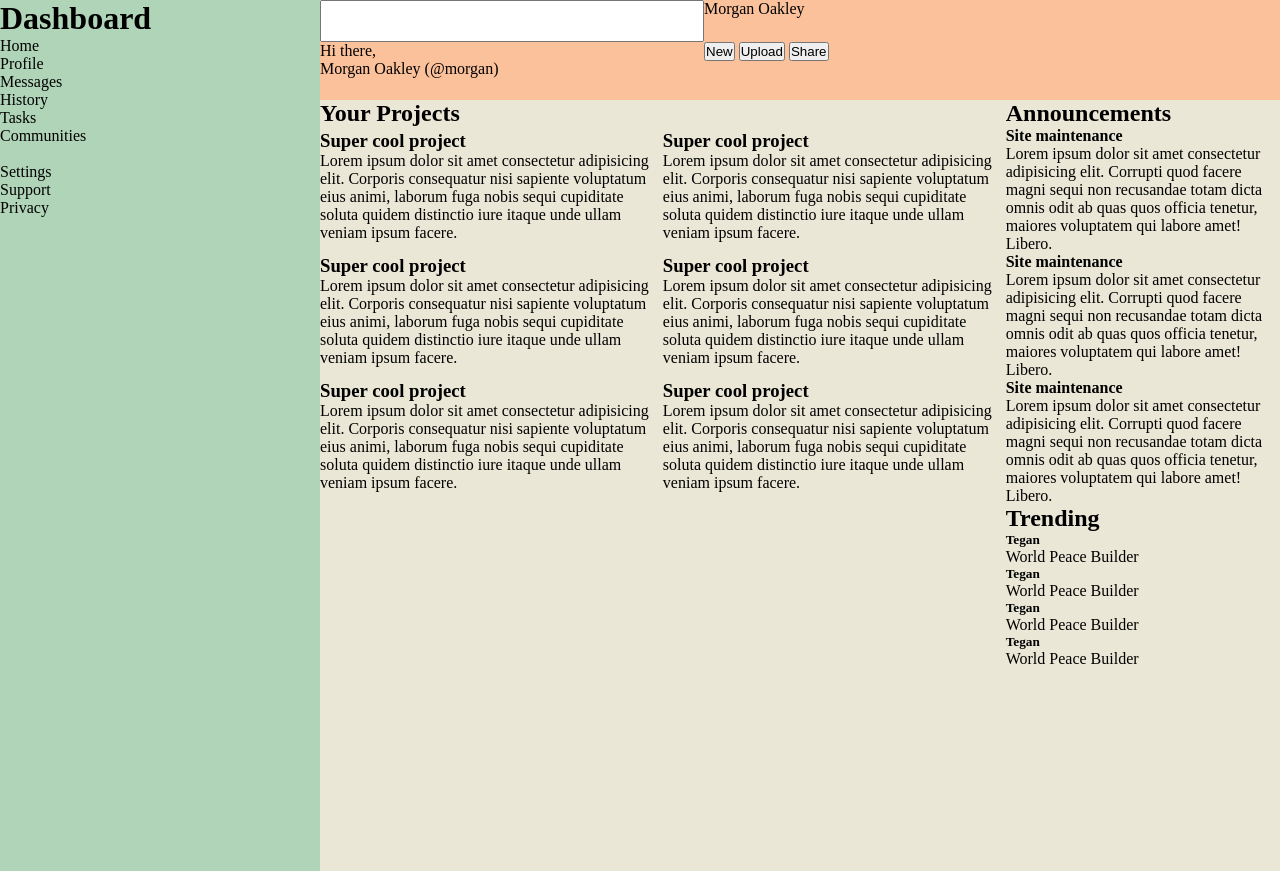
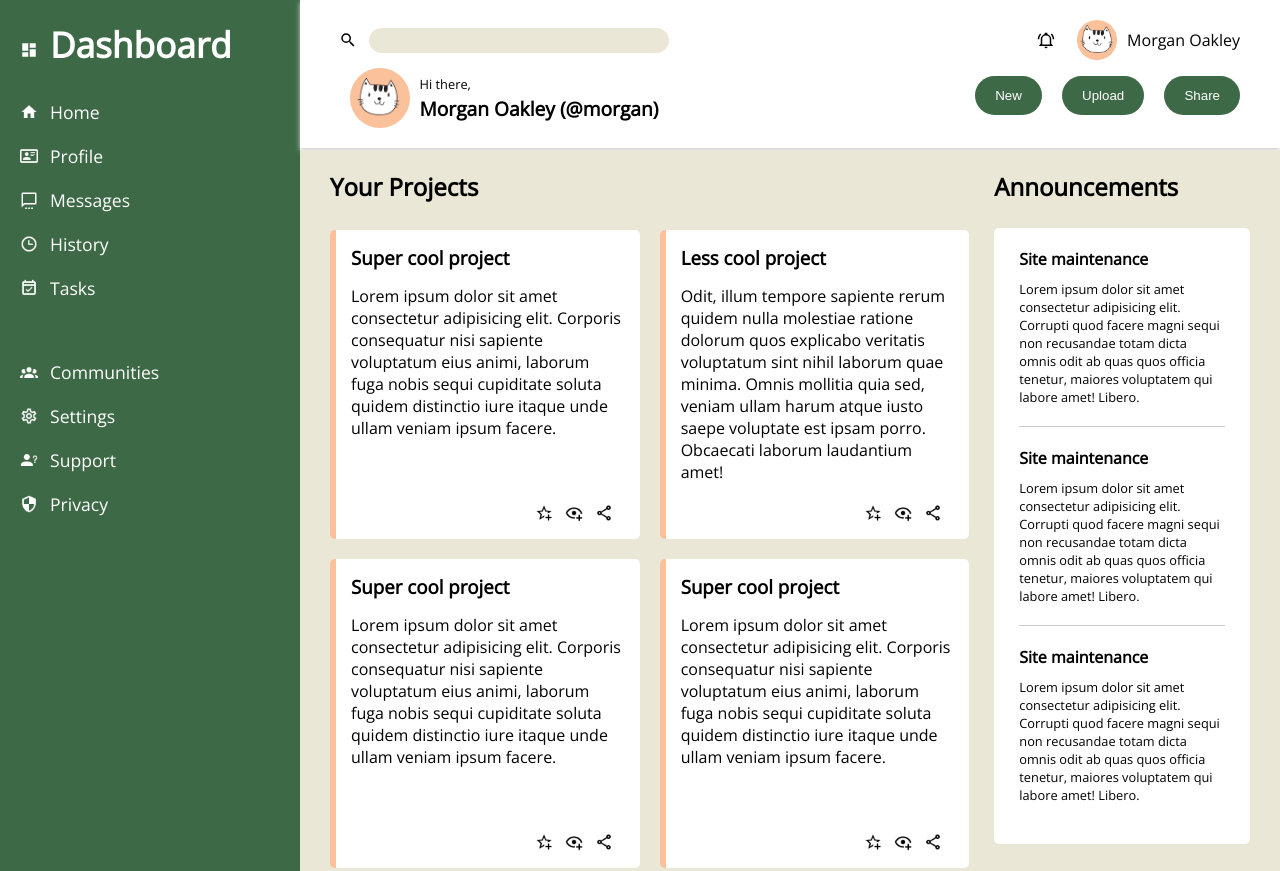
Before and after one commit to confett0/odin-dashboard, a plain HTML site: page index.html in a window 1280 px wide. Shown: the top 871 px of the page. Drawn offline with nearby package versions, Linux system fonts and the light colour scheme.

Commit message:
Add styling

```diff
--- a/index.html
+++ b/index.html
@@ -7,29 +7,36 @@
     <meta name="viewport" content="width=device-width, initial-scale=1.0">
     <title>Odin Dashboard</title>
     <link rel="stylesheet" href="style.css">
+    <link rel="preconnect" href="https://fonts.googleapis.com"><link rel="preconnect" href="https://fonts.gstatic.com" crossorigin><link href="https://fonts.googleapis.com/css2?family=Open+Sans&display=swap" rel="stylesheet">
 </head>
 
 <body>
     <div class="sidebar">
-        <h1>Dashboard</h1>
         <ul>
-            <li>Home</li>
-            <li>Profile</li>
-            <li>Messages</li>
-            <li>History</li>
-            <li>Tasks</li>
-            <li>Communities</li>
-            <li></li>
-            <li>Settings</li>
-            <li>Support</li>
-            <li>Privacy</li>
+            <li><img src="./icons/view-dashboard.png" class="icon"><h1>Dashboard</h1></li>
+            <li><img src="./icons/home.png" class="icon"><p>Home</p></li>
+            <li><img src="./icons/card-account-details-outline.png" class="icon"><p></p>Profile</p></li>
+            <li><img src="./icons/message-settings-outline.png" class="icon"><p></p>Messages</p></li>
+            <li><img src="./icons/clock-time-three-outline.png" class="icon"><p></p>History</p></li>
+            <li><img src="./icons/calendar-check-outline.png" class="icon"><p></p>Tasks</p></li>
+            <li><img src="./icons/account-group.png" class="icon"><p></p>Communities</p></li>
+            <li><img src="./icons/cog-outline.png" class="icon"><p></p>Settings</p></li>
+            <li><img src="./icons/account-question.png" class="icon"><p></p>Support</p></li>
+            <li><img src="./icons/security.png" class="icon"><p></p>Privacy</p></li>
         </ul>
 
     </div>
     <div class="header">
-        <input type="search" name="" id="">
-        <div class="user-info">Morgan Oakley</div>
-        <div class="welcome-msg">Hi there,<br>Morgan Oakley (@morgan)</div>
+        <div class="search"><img src="./icons/magnify.svg" alt="" class="icon"><input type="search" name="" id=""></div>
+        <div class="user-info">
+            <img src="./icons/bell-ring-outline.svg" class="icon">
+            <div class="profile-pic"><img src="./icons/cat.png" width="35px"></div>
+            <p>Morgan Oakley</p>
+        </div>
+        <div class="welcome-msg">
+            <div class="profile-pic"><img src="./icons/cat.png" width="45px"></div>
+            <p><span class="small">Hi there,</span><br>Morgan Oakley (@morgan)</p>
+        </div>
         <div class="buttons">
             <button type="button">New</button>
             <button type="button">Upload</button>
@@ -44,40 +51,59 @@
                 <p>Lorem ipsum dolor sit amet consectetur adipisicing elit. Corporis consequatur nisi sapiente
                     voluptatum eius animi, laborum fuga nobis sequi cupiditate soluta quidem distinctio iure itaque unde
                     ullam veniam ipsum facere.</p>
+                    <div class="card-tools">
+                        <img src="./icons/star-plus-outline.png" class="icon"><img src="./icons/eye-plus-outline.png" class="icon"><img src="./icons/share-variant-outline.png" class="icon">
+                    </div>
+            </div>
+            <div class="project-card">
+                <h3>Less cool project</h3>
+                <p>Odit, illum tempore sapiente rerum quidem nulla molestiae ratione dolorum quos explicabo veritatis voluptatum sint nihil laborum quae minima.
+                Omnis mollitia quia sed, veniam ullam harum atque iusto saepe voluptate est ipsam porro. Obcaecati laborum laudantium amet!</p>
+                    <div class="card-tools">
+                        <img src="./icons/star-plus-outline.png" class="icon"><img src="./icons/eye-plus-outline.png" class="icon"><img src="./icons/share-variant-outline.png" class="icon">
+                    </div>
             </div>
             <div class="project-card">
                 <h3>Super cool project</h3>
                 <p>Lorem ipsum dolor sit amet consectetur adipisicing elit. Corporis consequatur nisi sapiente
                     voluptatum eius animi, laborum fuga nobis sequi cupiditate soluta quidem distinctio iure itaque unde
                     ullam veniam ipsum facere.</p>
+                    <div class="card-tools">
+                        <img src="./icons/star-plus-outline.png" class="icon"><img src="./icons/eye-plus-outline.png" class="icon"><img src="./icons/share-variant-outline.png" class="icon">
+                    </div>
             </div>
             <div class="project-card">
                 <h3>Super cool project</h3>
                 <p>Lorem ipsum dolor sit amet consectetur adipisicing elit. Corporis consequatur nisi sapiente
                     voluptatum eius animi, laborum fuga nobis sequi cupiditate soluta quidem distinctio iure itaque unde
                     ullam veniam ipsum facere.</p>
+                    <div class="card-tools">
+                        <img src="./icons/star-plus-outline.png" class="icon"><img src="./icons/eye-plus-outline.png" class="icon"><img src="./icons/share-variant-outline.png" class="icon">
+                    </div>
             </div>
             <div class="project-card">
                 <h3>Super cool project</h3>
                 <p>Lorem ipsum dolor sit amet consectetur adipisicing elit. Corporis consequatur nisi sapiente
                     voluptatum eius animi, laborum fuga nobis sequi cupiditate soluta quidem distinctio iure itaque unde
                     ullam veniam ipsum facere.</p>
+                    <div class="card-tools">
+                        <img src="./icons/star-plus-outline.png" class="icon"><img src="./icons/eye-plus-outline.png" class="icon"><img src="./icons/share-variant-outline.png" class="icon">
+                    </div>
             </div>
             <div class="project-card">
                 <h3>Super cool project</h3>
                 <p>Lorem ipsum dolor sit amet consectetur adipisicing elit. Corporis consequatur nisi sapiente
                     voluptatum eius animi, laborum fuga nobis sequi cupiditate soluta quidem distinctio iure itaque unde
                     ullam veniam ipsum facere.</p>
-            </div>
-            <div class="project-card">
-                <h3>Super cool project</h3>
-                <p>Lorem ipsum dolor sit amet consectetur adipisicing elit. Corporis consequatur nisi sapiente
-                    voluptatum eius animi, laborum fuga nobis sequi cupiditate soluta quidem distinctio iure itaque unde
-                    ullam veniam ipsum facere.</p>
+                    <div class="card-tools">
+                        <img src="./icons/star-plus-outline.png" class="icon"><img src="./icons/eye-plus-outline.png" class="icon"><img src="./icons/share-variant-outline.png" class="icon">
                     </div>
             </div>
+        </div>
+        <div class="secondary-sidebar">
             <div class="announcements">
                 <h2>Announcements</h2>
+                <div class="news-wrap">
                     <div class="news-card">
                         <h4>Site maintenance</h4>
                         <p>Lorem ipsum dolor sit amet consectetur adipisicing elit. Corrupti quod facere magni sequi non
@@ -97,8 +123,10 @@
                             Libero.</p>
                     </div>
                 </div>
+            </div>
             <div class="trending">
                 <h2>Trending</h2>
+                <div class="trending-wrap">
                     <div class="trending-card">
                         <h5>Tegan</h5>
                         <p>World Peace Builder</p>
@@ -118,6 +146,7 @@
                 </div>
             </div>
         </div>
+    </div>
 </body>
 
 </html>
--- a/style.css
+++ b/style.css
@@ -1,3 +1,9 @@
+:root {
+    --main-color: #3d6946;
+    --accent-color: #fac19b;
+    --background-color: #eae7d6;
+}
+
 * {
     margin: 0;
     padding: 0;
@@ -6,41 +12,209 @@
 
 body {
     display: grid;
-    grid-template: 100px 1fr / 1fr 3fr;
-    min-height: 100vh;
+    grid-template: 150px 1fr / 300px 1fr;
+    font-family: 'Open Sans', Verdana, Geneva, Tahoma, sans-serif;
+}
+
+h1 {
+    margin-bottom: 30px;
+}
+
+h2 {
+    margin-bottom: 25px;
+}
+
+h3 {
+    margin-bottom: 12px;
+}
+
+h4 {
+    margin-bottom: 10px;
+}
+
+h5 {
+    margin-bottom: 8px;
 }
 
 .sidebar {
     grid-column: 1;
     grid-row: 1 / 3;
-    background-color: #b0d4b8;
+    background-color: var(--main-color);
+    color: #fff;
+    padding: 20px;
+}
+
+.sidebar ul {
+    list-style: none;
+}
+
+.sidebar ul li {
+    font-size: 1.1rem;
+    margin-bottom: 20px;
+    display: flex;
+    align-items: center;
+}
+
+.sidebar ul li:nth-child(6) {
+    margin-bottom: 60px;
 }
 
 .header {
+    box-shadow: 0 2px 5px #ccc;
+    margin-bottom: 2px;
     grid-column: 2;
     grid-row: 1;
-    background-color: #fac19b;
+    background-color: #fff;
     display: grid;
     grid-template-columns: 2fr 3fr;
+    align-content: space-between;
+    justify-items: center;
+    padding: 20px 40px 20px 20px;
+}
+
+.search, .user-info {
+    display: flex;
+    align-items: center;
+}
+
+.user-info {
+    gap: 10px;
+}
+
+.profile-pic {
+    background-color: var(--accent-color);
+    border-radius: 50%;
+    display: flex;
+    align-items: center;
+    justify-content: center;
+    width: 60px;
+    height: 60px;
+}
+
+.user-info .profile-pic {
+    width: 40px;
+    height: 40px;
+}
+
+input {
+    background-color: var(--background-color);
+    border: var(--background-color);
+    border-radius: 15px;
+    padding: 5px;
+    width: 300px;
+}
+
+.welcome-msg {
+    font-size: 1.2rem;
+    font-weight: bold;
+    display: flex;
+    gap: 10px;
+}
+
+.small {
+    font-size: 0.8rem;
+    font-weight: normal;
+}
+
+button {
+    background-color: var(--main-color);
+    border: 1px var(--main-color);
+    border-radius: 20px;
+    color: #fff;
+    cursor: pointer;
+    padding: 12px 20px;
+    margin: 8px;
+}
+
+button:last-child {
+    margin-right: 0;
+}
+
+.user-info, .buttons {
+    justify-self: end;
 }
 
 .main-content {
     grid-column: 2;
     grid-row: 2;
-    background-color: #eae7d6;
+    background-color: var(--background-color);
     display: grid;
-    grid-template: 1fr 1fr / 5fr 2fr;
+    grid-template-columns: 5fr 2fr;
+    gap: 25px;
+    padding: 20px 30px 40px;
 }
 
 .projects {
     display: grid;
-    grid-template: 30px repeat(3,1fr) / 1fr 1fr;
+    grid-template: 40px repeat(3,1fr) / 1fr 1fr;
+    gap: 20px;
 }
 
 .projects h2 {
     grid-column: 1 / 3;
 }
 
+.project-card {
+    background-color: #fff;
+    border-radius: 5px;
+    border-left: 6px solid var(--accent-color);
+    padding: 15px;
+    display: grid;
+    grid-template-rows: 40px 1fr 20px;
+}
+
+.card-tools {
+    justify-self: end;
+}
+
+.news-wrap, .trending-wrap {
+    background-color: #fff;
+    border-radius: 5px;
+    padding: 20px 25px;
+}
+
+.news-wrap {
+    margin-bottom: 30px;
+}
+
+.news-card {
+    margin-bottom: 20px;
+    padding-bottom: 20px;
+    border-bottom: 1px solid #ccc;
+}
+
+.news-card p {
+    font-size: 0.8rem;
+}
+
+.news-card:last-child {
+    border-bottom: none;
+    padding-bottom: 0;
+}
+
 .trending {
     grid-column: 2;
 }
+
+.trending-card {
+    margin-bottom: 15px;
+}
+
+.trending-card p {
+    font-size: 0.9em;
+}
+
+.trending-card:last-child {
+    margin-bottom: 0;
+}
+
+.icon {
+    margin-right: 12px;
+    width: 18px;
+    height: 18px;
+}
+
+.icon+h1 {
+    width: 30px;
+    height: 30px;
+}
```
Also changed, not shown: icons/account-group.png (added), icons/account-question.png (added), icons/bell-ring-outline.svg (added), icons/calendar-check-outline.png (added), icons/card-account-details-outline.png (added), icons/cat.png (added), icons/clock-time-three-outline.png (added), icons/cog-outline.png (added), icons/eye-plus-outline.png (added), icons/home.png (added), icons/magnify.svg (added), icons/message-settings-outline.png (added), icons/security.png (added), icons/share-variant-outline.png (added), 2 more files. Lines whose indentation alone changed are shown as unchanged.
